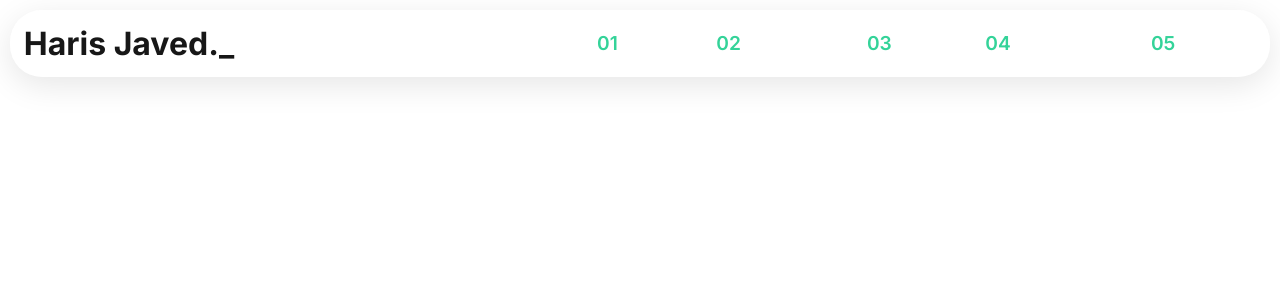
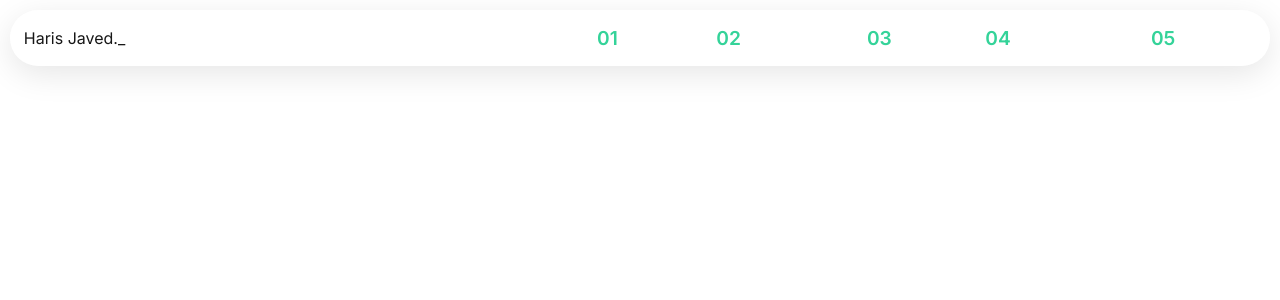
Before and after one commit to harisj58/haris-portfolio, a Next.js app: page / in a window 1280 px wide. Shown: the top 300 px of the page. Built offline with nearby package versions, Linux system fonts and the light colour scheme.

Commit message:
feat: import tailwind for global project usage

```diff
--- a/app/globals.css
+++ b/app/globals.css
@@ -1,3 +1,6 @@
+@import "tailwindcss";
+
+
 :root {
   --background: #ffffff;
   --foreground: #171717;
@@ -5,7 +8,7 @@
 
 @media (prefers-color-scheme: dark) {
   :root {
-    --background: #0a0a0a;
+    --background: #09090b ;
     --foreground: #ededed;
   }
 }
```
